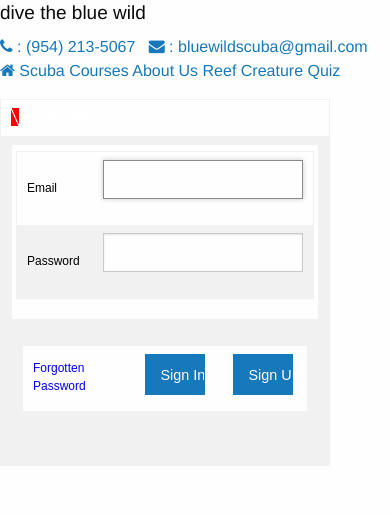
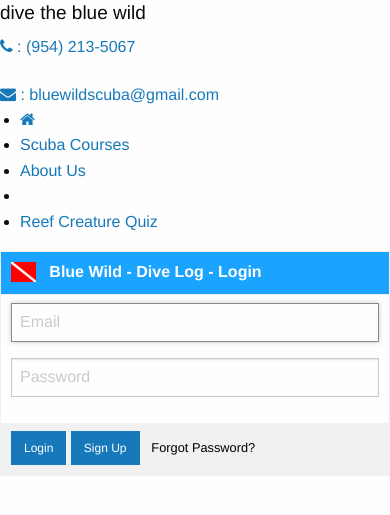
Before and after one commit to captainmarkos/divelog, a PHP site: page / in a window 390 px wide. Shown: the top 515 px of the page. Run offline with PHP 8.4, Linux system fonts and the light colour scheme; some libraries are stand-ins or nearby versions.

Commit message:
updated divelog login page to be responsive

```diff
--- a/divelog.css
+++ b/divelog.css
@@ -3,6 +3,33 @@
 /* BEGIN divelog.css    Mark Brettin  JULY 2012     */
 /*                                                  */
 /* ------------------------------------------------ */
+.title {
+    background-color: #1ba4ff;
+    color: #fff;
+}
+.no-margin-bot {
+    margin-bottom: 0 !important;
+}
+
+.offset-right-sm {
+    margin-right: 2% !important;
+}
+
+.divelog_forgot_password {
+    color: #000;
+    padding-top: 6%;
+    font-size: .8rem;
+    margin-right: 5%;
+}
+
+.divelog_forgot_password:hover {
+    color: #be110f;
+}
+
+.no-margin {
+    margin-bottom: 0 !important;
+}
+
 
 #ui-datepicker-div { font-size: 9pt; }
 
@@ -31,21 +58,20 @@
 }
 
 .main_font {
-    font-family: Arial, Verdana, Sans-Serif;
     font-size: 9pt;
     color: #000000;
 }
 
-input {
+/*input {
     color: #000000;
     background-color: #ffffff;
-    border: 1px solid #1ba4ff;    /*#30b9f3;*/
+    border: 1px solid #1ba4ff;
     font-size: 9pt;
     padding-left: 2px;
     margin-bottom: 2px;
-}
+}*/
 
-#divelog_signin.button {
+/*#divelog_signin.button {
     margin: 0px 4px 6px 4px;
     width: 60px;
     float: right;
@@ -55,7 +81,7 @@
     margin: 0px 4px 6px 4px;
     width: 60px;
     float: right;
-}
+}*/
 
 .chkbox {
     color: #000000;
@@ -74,7 +100,6 @@
 .button {
     background-color: #205895;   /*#409ea6; */
     color: #ffffff;
-    padding: 2px;
     border: 1px solid #409ea6;
     margin-bottom: 0px;
 }
@@ -157,7 +182,7 @@
     cursor: pointer;
 }
 
-span#divelog_logout {
+/*span#divelog_logout {
     color: #000088;
     text-decoration: none;
     margin: 0px;
@@ -170,19 +195,7 @@
     margin: 0px;
     padding: 0px;
     cursor: pointer;
-}
-
-span#divelog_forgot_password {
-    color: #0000ff;
-}
-
-span#divelog_forgot_password:hover {
-    color: #be133b;
-    text-decoration: none;
-    margin: 0px;
-    padding: 0px;
-    cursor: pointer;
-}
+}*/
 
 #comments {
     width: 298px;
--- a/divelog_login.html
+++ b/divelog_login.html
@@ -1,65 +1,103 @@
-
 <!-- ~~~~~~~~~~~~~~~~~~~~~~~~~~ -->
 <!-- BEGIN: divelog_login       -->
 <!-- ~~~~~~~~~~~~~~~~~~~~~~~~~~ -->
-<div id="divelog_login" class="main_font">
-    <table style="width: 330px; height: 164px; border: 1px solid #0066ff; background-color: #1ba4ff;">
+<table id="divelog_login">
+  <thead>
     <tr>
-            <td style="width: 28px; height: 22px; vertical-align: middle;">
-                <img src="images/dive_flag.jpg" alt="" style="width: 23px; height: 18px; border: 0px solid #000000;" />
+      <th class="title" width="300">
+        <img src="images/dive_flag.jpg" alt=""/>
+        &nbsp;&nbsp;Blue Wild - Dive Log - Login
+      </th>
+    </tr>
+  </thead>
+  <tbody>
+    <tr>
+      <td>
+        <form>
+          <div class="row">
+            <div class="large-12 columns">
+              <input type="text" id="email" placeholder="Email" />
+            </div>
+            <div class="large-12 columns">
+              <input type="password" id="passwd" placeholder="Password" />
+            </div>
+          </div>
+        </form>
       </td>
-            <td style="height: 22px; color: #ffffff; vertical-align: middle;"><b>Blue Wild - Dive Log - Login</b></td>
+    </tr>
+    <tr>
+      <td>
+        <span id="divelog_login_info"></span>
+        <form>
+          <div class="row">
+            <div class="large-12 columns">
+              <a value="Sign In"
+                 class="no-margin-bot button [tiny small large] right">Login</a>
+              <a href="Sign Up"
+                 class="no-margin-bot button [tiny small large] right offset-right-sm">Sign Up</a>
+              <a id="divelog_forgot_password"
+                 class="divelog_forgot_password right">Forgot Password?</a>
+            </div>
+          </div>
+        </form>
+      </td>
+    </tr>
+  </tbody>
+</table>
+<!-- <div id="divelog_login" class="main_font">
+  <table style="border: 1px solid #0066ff; background-color: #1ba4ff;">
+    <tr>
+      <td style="width: 2.9rem;">
+        <img src="images/dive_flag.jpg" alt=""/>
+      </td>
+      <td style="color: #ffffff;">Blue Wild - Dive Log - Login</td>
     </tr>
     <tr>
       <td style="vertical-align: top;" colspan="2">
-                <table style="width: 100%; height: 130px; border: 1px solid #808080; background-color: #f0f0f0;" cellspacing="0" cellpadding="0">
+        <table style="background-color: #f0f0f0;" cellspacing="0" cellpadding="0">
           <tr>
-                        <!-- BEGIN: left side of page -->
-                        <td align="center" style="vertical-align: top; padding: 6px 4px 4px 4px; border: 0px solid #cd0000;">
-                            <table cellspacing="0" cellpadding="0">
+            <td>
+              <table style="width: 100%;"cellspacing="0" cellpadding="0">
                 <tr style="height: 30px;">
-                                    <td style="text-align: left; vertical-align: middle;">Email&nbsp;</td>
-                                    <td style="text-align: left; vertical-align: middle;">
-                                        <input type="text" id="email" value="" size="32" />
+                  <td>Email&nbsp;</td>
+                  <td>
+                    <input type="text" id="email" value="" />
                   </td>
                 </tr>
                 <tr style="height: 30px;">
-                                    <td style="text-align: left; vertical-align: middle;">Password&nbsp;</td>
-                                    <td style="text-align: left; vertical-align: middle;">
-                                        <input type="password" id="passwd" value="" size="32" />
+                  <td>Password&nbsp;</td>
+                  <td>
+                    <input type="password" id="passwd" value="" />
                   </td>
                 </tr>
               </table>
             </td>
           </tr>
-
-                    <!-- BEGIN: bottom button controls -->
           <tr>
-                        <td colspan="2" style="text-align: left; vertical-align: bottom; border: 0px solid #cd0000;">
-                            <span id="divelog_login_info" style="padding: 0px 0px 0px 6px;"></span>
-                            <table cellspacing="0" cellpadding="0" style="float: right; width: 100%">
+            <td colspan="2">
+              <span id="divelog_login_info"></span>
+              <table cellspacing="0" cellpadding="0" style="width: 100%">
                 <tr>
-                                    <td style="text-align: left; height: 100%; padding: 0px 0px 4px 10px;">
+                  <td>
                     <span id="divelog_forgot_password">
                     Forgotten Password
                     </span>
                   </td>
                   <td>
-                                        <input type="button" class="button" id="divelog_signin" value="Sign In" />
+                    <input type="button" class="button no-margin" value="Sign In" />
                   </td>
                   <td style="padding-right: 10px;">
-                                        <input type="button" class="button" id="divelog_signup" value="Sign Up" />
+                    <input type="button" class="button no-margin" value="Sign Up" />
                   </td>
                 </tr>
               </table>
             </td>
           </tr>
-                    <!-- END: bottom button controls -->
         </table>
       </td>
     </tr>
   </table>
-</div>
+</div> -->
 <!-- ~~~~~~~~~~~~~~~~~~~~~~~~~~ -->
 <!-- END: divelog_login         -->
 <!-- ~~~~~~~~~~~~~~~~~~~~~~~~~~ -->
--- a/index.php
+++ b/index.php
@@ -39,6 +39,8 @@
       </div>
       <div class="small-12 medium-6 large-6 columns contact-info small-only-text-center">
          <a href="tel:19542135067"><i class="fa fa-phone"></i> : (954) 213-5067</a>&nbsp;&nbsp;
+         <br class="show-for-small-only" />
+         <br class="show-for-small-only" />
          <a href="mailto:bluewildscuba@gmail.com" target="_blank">
          <i class="fa fa-envelope"></i> : bluewildscuba@gmail.com</a>
       </div>
@@ -46,20 +48,21 @@
 </header>
 
 <div class="row">
-   <nav class="breadcrumbs">
-      <a href="../"><i class="fa fa-home icon-font-size"></i></a>
-      <a href="../#/courses">Scuba Courses</a>
-      <a href="../#/aboutus">About Us</a>
-      <a class="hide-for-small-only selected">Dive Log</a>
-      <a href="../reefcreatures/index.php">Reef Creature Quiz</a>
-   </nav>
+  <div class="large-12 column nav">
+    <ul class="inline-list">
+    <li class="no-margin-left"><a href="../"><i class="fa fa-home icon-font-size"></i></a></li>
+    <li><a href="../#/courses">Scuba Courses</a></li>
+    <li><a href="../#/aboutus">About Us</a></li>
+    <li><a class="hide-for-small-only selected">Dive Log</a></li>
+    <li><a href="../reefcreatures/index.php">Reef Creature Quiz</a></li>
+    </ul>
+  </div>
 </div>
 
 <div class="row panel-margin">
   <div class="large-12 columns no-padding">
     <div class="panel">
       <!--single row for info-->
-      <div class="panel">
         <div class="row">
           <div class="large-12 columns">
             <?php include('divelog.html'); ?>
@@ -69,7 +72,6 @@
             <?php include('divelog_help.html'); ?>
           </div>
         </div>
-      </div>
       <!--end content-->
     </div>
   </div>
```
Lines whose indentation alone changed are shown as unchanged.
